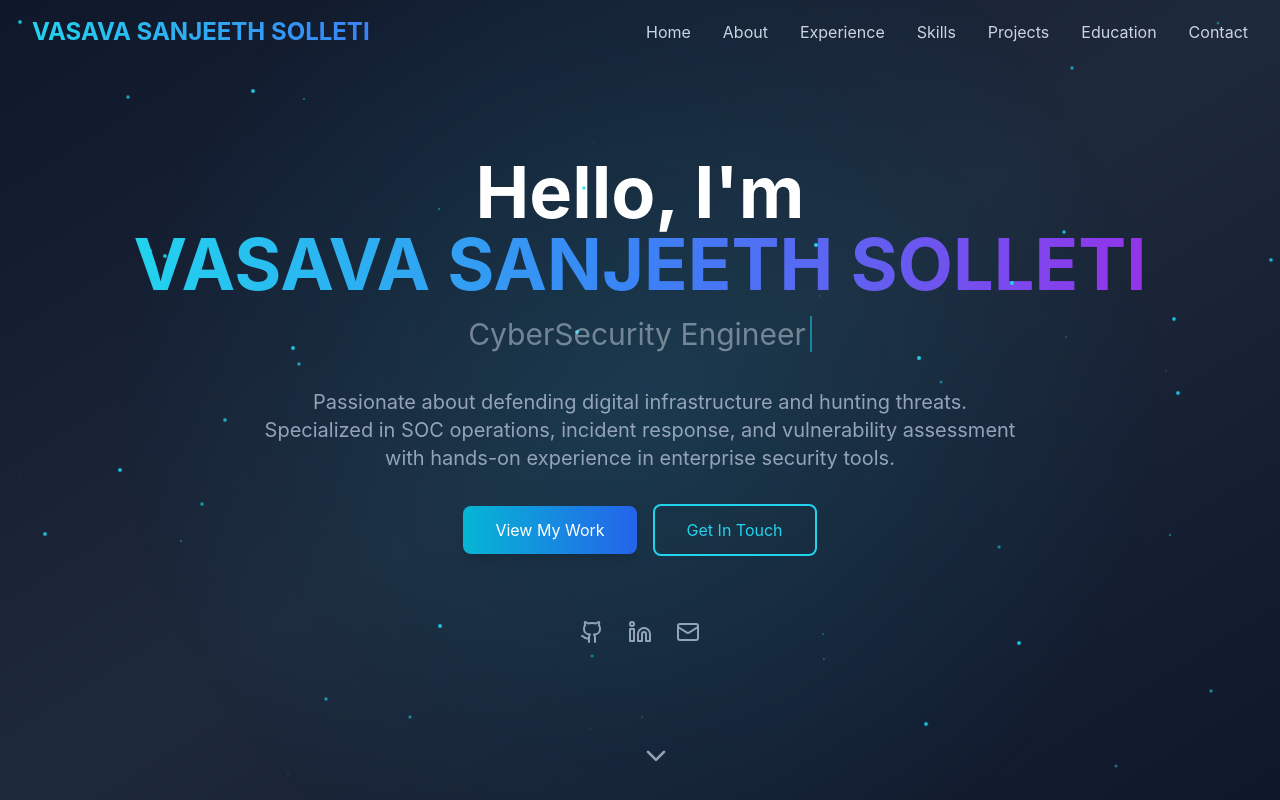
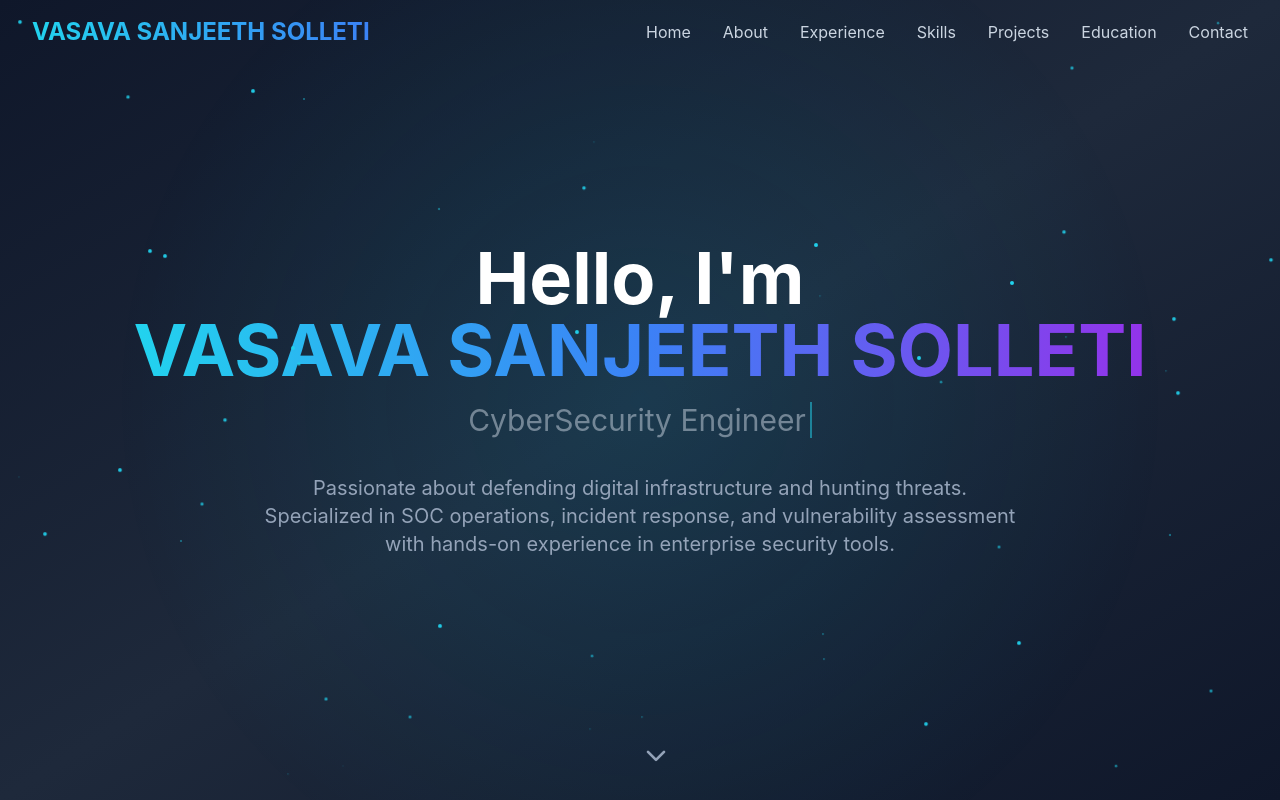
Before and after one commit to sanjeeth-solleti/portfolio, a React (Vite) app: page / in a window 1280 px wide. Shown: the top 800 px of the page. Built offline with nearby package versions, Linux system fonts and the light colour scheme.

Commit message:
Update Hero.tsx

```diff
--- a/src/components/Hero.tsx
+++ b/src/components/Hero.tsx
@@ -1,17 +1,17 @@
 import React, { useState, useEffect } from 'react';
 import { motion } from 'framer-motion';
-import { ChevronDown, Github, Linkedin, Mail } from 'lucide-react';
+import { ChevronDown } from 'lucide-react';
 
-const Hero = () => {
-  const [displayText, setDisplayText] = useState('');
-  const [currentIndex, setCurrentIndex] = useState(0);
+const Hero: React.FC = () => {
+  const [displayText, setDisplayText] = useState<string>('');
+  const [currentIndex, setCurrentIndex] = useState<number>(0);
   const fullText = "CyberSecurity Engineer";
 
   useEffect(() => {
     if (currentIndex < fullText.length) {
       const timeout = setTimeout(() => {
-        setDisplayText(prev => prev + fullText[currentIndex]);
-        setCurrentIndex(prev => prev + 1);
+        setDisplayText((prev: string) => prev + fullText[currentIndex]);
+        setCurrentIndex((prev: number) => prev + 1);
       }, 100);
       return () => clearTimeout(timeout);
     }
@@ -42,18 +42,6 @@ const Hero = () => {
       y: 0,
       transition: {
         duration: 0.8,
-        ease: "easeOut"
-      }
-    }
-  };
-
-  const buttonVariants = {
-    hidden: { opacity: 0, scale: 0.8 },
-    visible: {
-      opacity: 1,
-      scale: 1,
-      transition: {
-        duration: 0.5,
         ease: "easeOut"
       }
     }
@@ -126,55 +114,6 @@ const Hero = () => {
             Specialized in SOC operations, incident response, and vulnerability assessment
             with hands-on experience in enterprise security tools.
           </motion.p>
-
-          <motion.div
-            variants={containerVariants}
-            className="flex flex-col sm:flex-row gap-4 justify-center items-center"
-          >
-            <motion.button
-              variants={buttonVariants}
-              whileHover={{ scale: 1.05, boxShadow: "0 10px 30px rgba(6, 182, 212, 0.3)" }}
-              whileTap={{ scale: 0.95 }}
-              onClick={() => scrollToSection('projects')}
-              className="px-8 py-3 bg-gradient-to-r from-cyan-500 to-blue-600 text-white rounded-lg hover:from-cyan-600 hover:to-blue-700 transition-all duration-300 shadow-lg"
-            >
-              View My Work
-            </motion.button>
-
-            <motion.button
-              variants={buttonVariants}
-              whileHover={{ scale: 1.05 }}
-              whileTap={{ scale: 0.95 }}
-              onClick={() => scrollToSection('contact')}
-              className="px-8 py-3 border-2 border-cyan-400 text-cyan-400 rounded-lg hover:bg-cyan-400 hover:text-slate-900 transition-all duration-300"
-            >
-              Get In Touch
-            </motion.button>
-          </motion.div>
-
-          <motion.div
-            variants={containerVariants}
-            className="flex justify-center space-x-6 pt-8"
-          >
-            {[
-              { icon: Github, url: "https://github.com/sanjeeth-solleti" },
-              { icon: Linkedin, url: "https://www.linkedin.com/in/vasava-sanjeeth-solleti-9aa790268" },
-              { icon: Mail, url: "mailto:vasavasanjeeth@gmail.com" }
-            ].map((social, index) => (
-              <motion.a
-                key={index}
-                variants={buttonVariants}
-                whileHover={{ scale: 1.2, y: -5 }}
-                whileTap={{ scale: 0.9 }}
-                href={social.url}
-                target={social.icon === Mail ? undefined : "_blank"}
-                rel={social.icon === Mail ? undefined : "noopener noreferrer"}
-                className="text-slate-400 hover:text-cyan-400 transition-colors duration-300"
-              >
-                <social.icon size={24} />
-              </motion.a>
-            ))}
-          </motion.div>
         </motion.div>
 
         <motion.div
```
